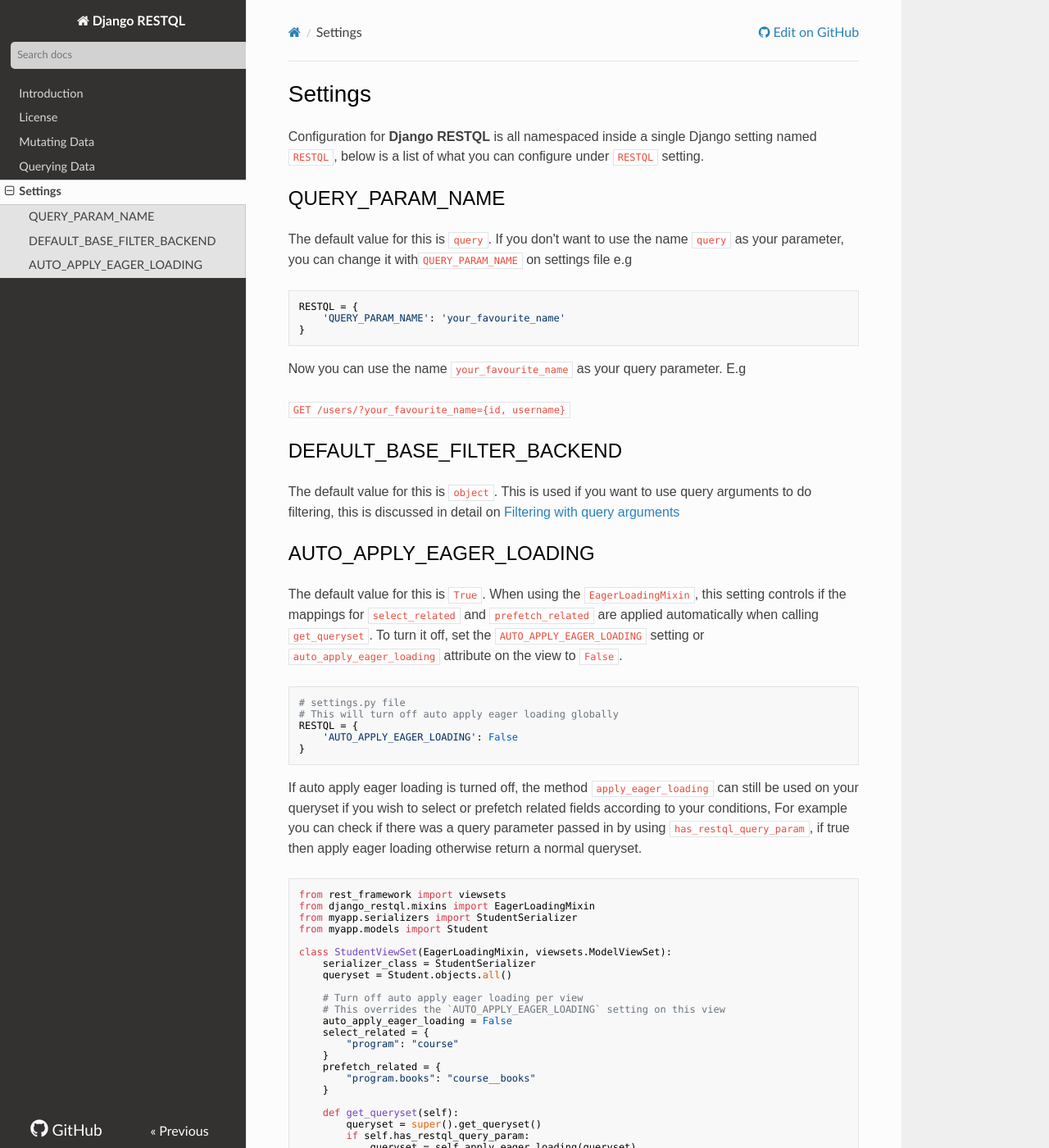
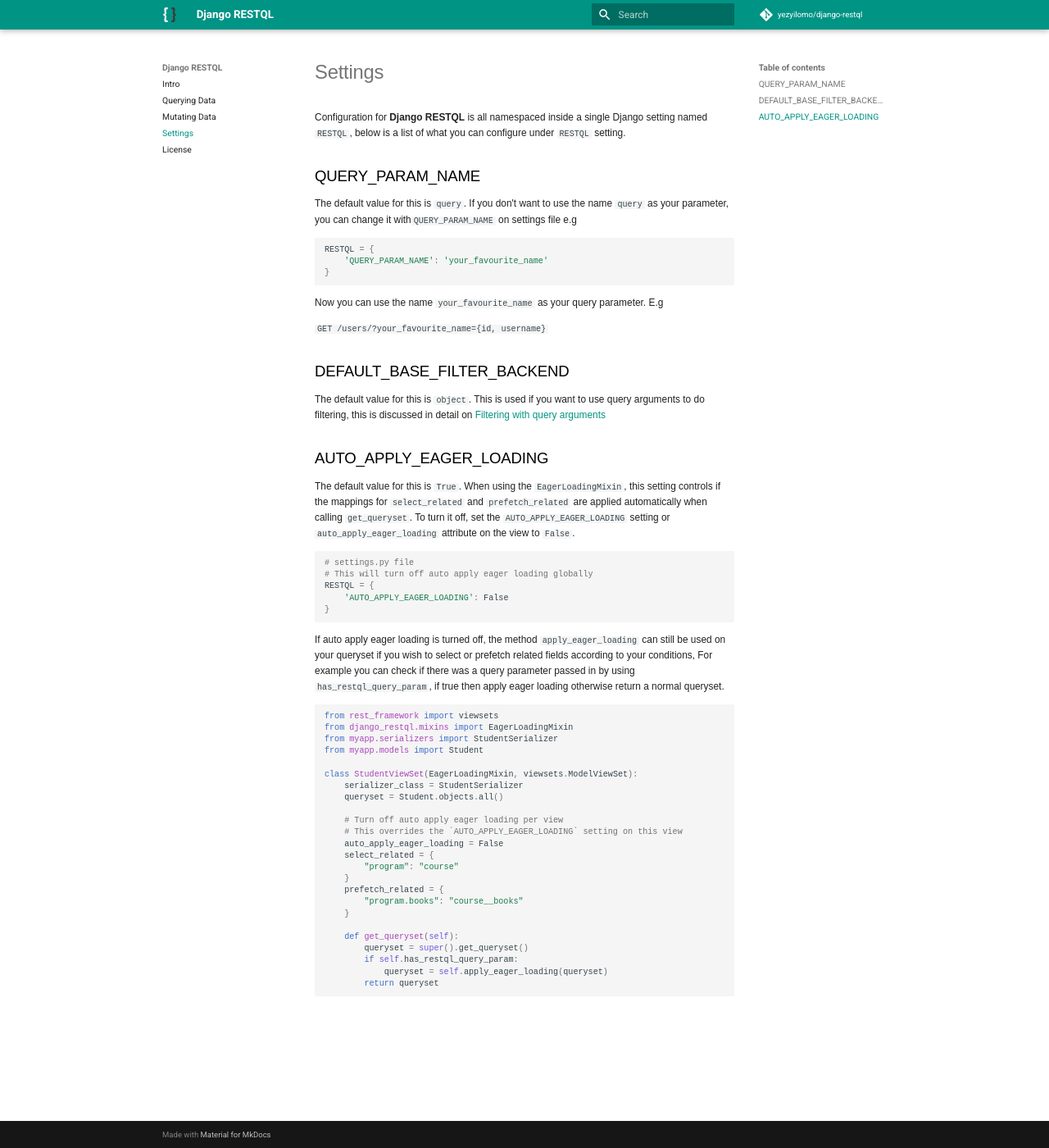
Before and after one commit to yezyilomo/django-restql, an MkDocs documentation site: the page built from docs/settings.md, in a window 1280 px wide and 1400 px high. Shown: the whole window at 82% size. Built offline with MkDocs 1.6.1 and Material for MkDocs 9.7.7, drawn with Linux system fonts in a browser that asks for light colours; nearby versions of some CDN libraries; comment, search, counter and statistics services are not loaded; some of the changed text lies outside the part shown.

Commit message:
:sparkles:Switch to material theme for documentation

```diff
--- a/mkdocs.yml
+++ b/mkdocs.yml
@@ -1,10 +1,33 @@
 site_name: Django RESTQL
-theme: readthedocs
+
+theme:
+  name: "material"
+  language: en
+  feature:
+    tabs: false
+  palette:
+    primary: teal
+    accent: teal
+  font:
+    text: Roboto
+    code: Roboto Mono
+  logo: img/icon.svg
+  favicon: img/favicon.svg
+extra_css: [extra.css]
+repo_name: yezyilomo/django-restql
 repo_url: https://github.com/yezyilomo/django-restql/
-repo_name: GitHub
-site_author: Yezy Ilomo
-docs_dir: docs
-extra_css: [extra.css]
+
+# Extensions
 markdown_extensions:
-    - toc:
-        permalink: True
+  - admonition
+  - codehilite:
+      guess_lang: false
+  - toc:
+      permalink: true
+
+nav:
+  - Intro: index.md
+  - Querying Data: querying_data.md
+  - Mutating Data: mutating_data.md
+  - Settings: settings.md
+  - License: license.md
```
